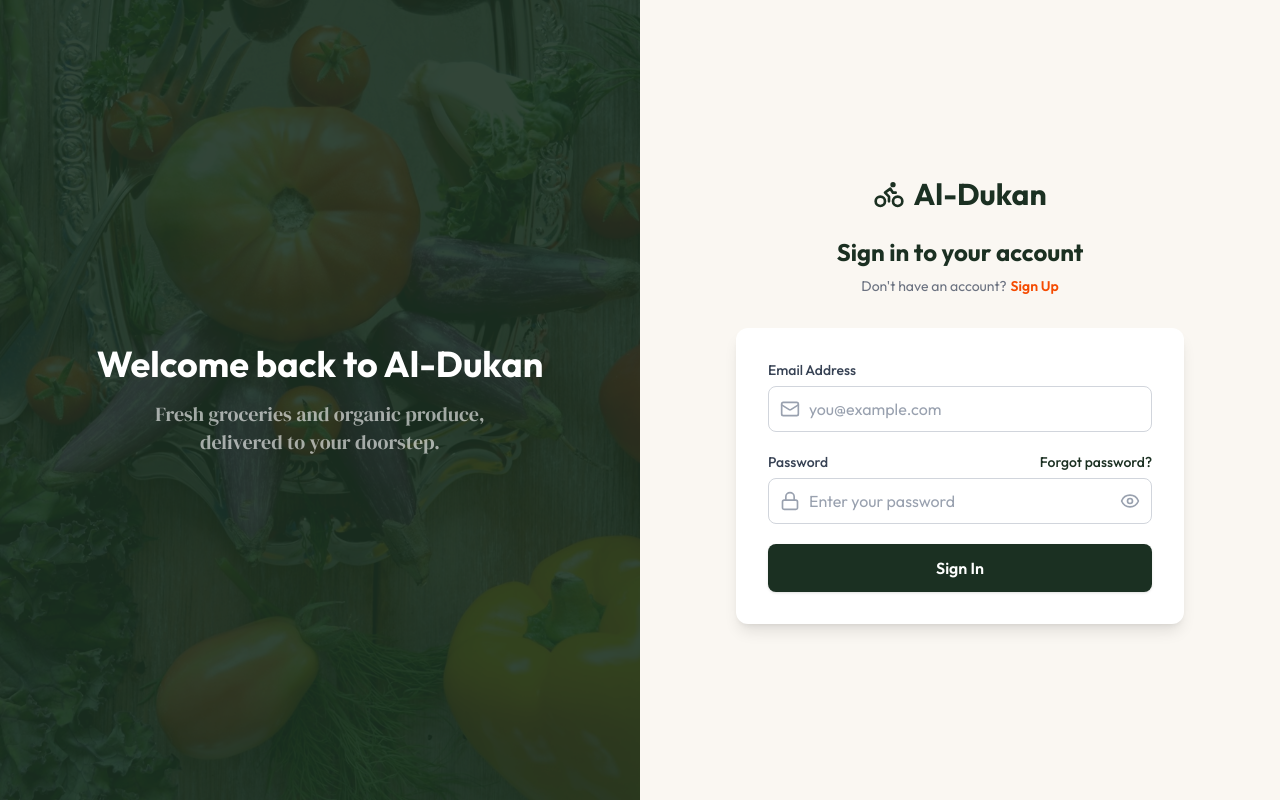
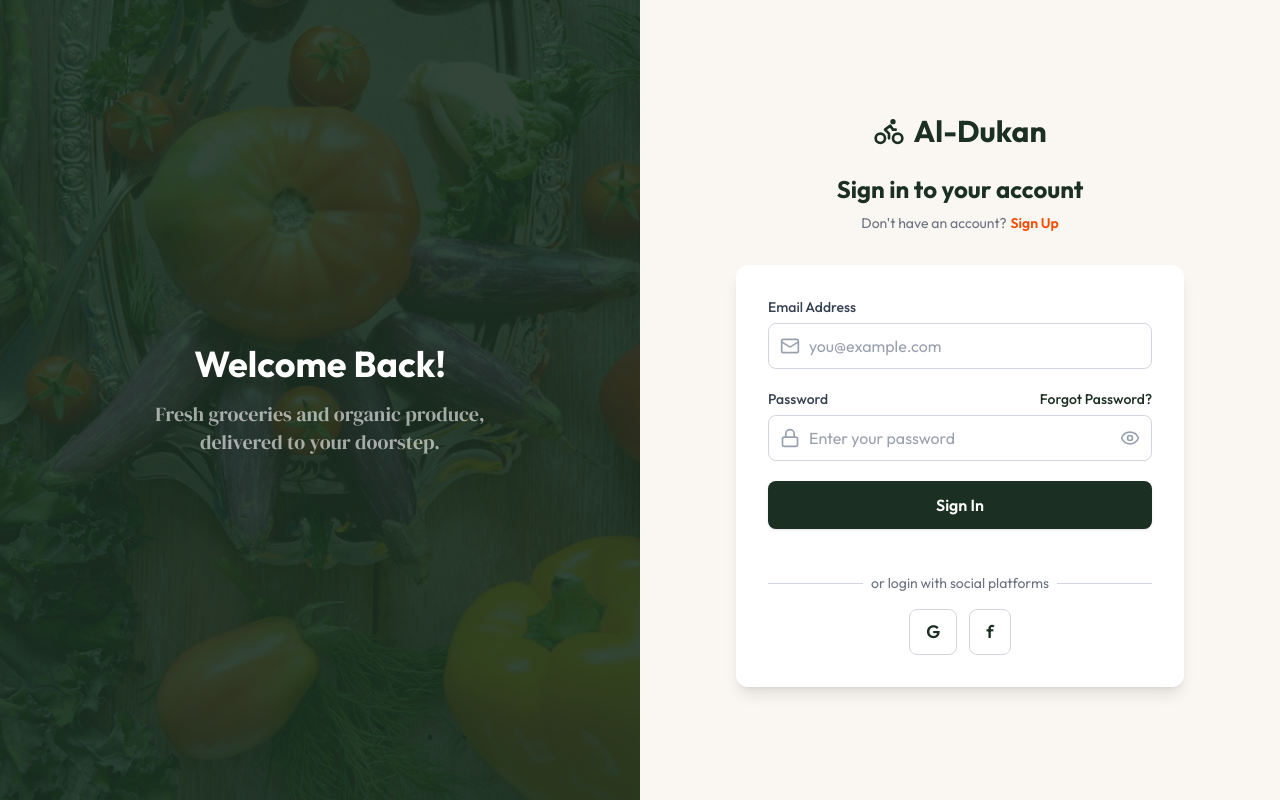
Before and after one commit to Saam22/Al-Dukan---Grocery-Delivery, a React (Vite) app in the folder client/: page /login in a window 1280 px wide. Built offline with nearby package versions, Linux system fonts and the light colour scheme.

Commit message:
IMPROVE LOGIN

```diff
--- a/client/src/pages/Login.jsx
+++ b/client/src/pages/Login.jsx
@@ -38,9 +38,42 @@ const Login = () => {
         }
     }
 
+    const toggleForm = () => {
+        setIsLogin(!isLogin)
+        setError("")
+    }
+
+    // Book flip animation variants
+    const flipVariants = {
+        front: {
+            rotateY: 0,
+            opacity: 1,
+            transition: {
+                duration: 0.6,
+                ease: "easeInOut"
+            }
+        },
+        back: {
+            rotateY: -180,
+            opacity: 0,
+            transition: {
+                duration: 0.6,
+                ease: "easeInOut"
+            }
+        },
+        exit: {
+            rotateY: 180,
+            opacity: 0,
+            transition: {
+                duration: 0.6,
+                ease: "easeInOut"
+            }
+        }
+    }
+
     return (
-        <div className="flex min-h-screen">
-            {/* Left side */}
+        <div className="flex min-h-screen overflow-hidden">
+            {/* Left side - Static Background */}
             <div className="hidden lg:flex lg:w-1/2 bg-app-green relative items-center justify-center">
                 <img
                     src={heroSectionData.hero_image}
@@ -48,47 +81,97 @@ const Login = () => {
                     className="absolute inset-0 object-cover h-full bg-center opacity-10"
                 />
                 <div className="relative text-center px-12">
-                    <h2 className="text-4xl font-bold text-white mb-4">
-                        {isLogin ? "Welcome back to Al-Dukan" : "Join Al-Dukan today"}
-                    </h2>
-                    <p className="text-white/60 font-serif text-xl max-w-sm mx-auto">
-                        Fresh groceries and organic produce, delivered to your doorstep.
-                    </p>
+                    <motion.h2
+                        key={isLogin ? "login-title" : "register-title"}
+                        initial={{ opacity: 0, y: 20 }}
+                        animate={{ opacity: 1, y: 0 }}
+                        exit={{ opacity: 0, y: -20 }}
+                        transition={{ duration: 0.4 }}
+                        className="text-4xl font-bold text-white mb-4"
+                    >
+                        {isLogin ? "Welcome Back!" : "Join Al-Dukan today"}
+                    </motion.h2>
+                    <motion.p
+                        key={isLogin ? "login-sub" : "register-sub"}
+                        initial={{ opacity: 0, y: 20 }}
+                        animate={{ opacity: 1, y: 0 }}
+                        exit={{ opacity: 0, y: -20 }}
+                        transition={{ duration: 0.4, delay: 0.1 }}
+                        className="text-white/60 font-serif text-xl max-w-sm mx-auto"
+                    >
+                        {isLogin
+                            ? "Fresh groceries and organic produce, delivered to your doorstep."
+                            : "Create your account and start shopping today!"}
+                    </motion.p>
                 </div>
             </div>
 
-            {/* Right side */}
-            <div className="flex-1 flex items-center justify-center px-4 py-12 bg-app-cream">
+            {/* Right side - Form Container */}
+            <div className="flex-1 flex items-center justify-center px-4 py-12 bg-app-cream relative">
                 <div className="w-full max-w-md">
-                    {/* Form header message */}
+                    {/* Logo and Header */}
                     <div className="text-center mb-8">
                         <Link to="/" className="inline-flex items-center gap-2 mb-6">
                             <BikeIcon className="size-8 text-app-green" />
                             <span className="text-3xl font-bold text-app-green">Al-Dukan</span>
                         </Link>
+
+                        <AnimatePresence mode="wait">
+                            <motion.div
+                                key={isLogin ? "login-header" : "register-header"}
+                                initial={{ opacity: 0, y: -10 }}
+                                animate={{ opacity: 1, y: 0 }}
+                                exit={{ opacity: 0, y: 10 }}
+                                transition={{ duration: 0.3 }}
+                            >
                                 <h1 className="text-2xl font-bold text-app-green mb-2">
                                     {isLogin ? "Sign in to your account" : "Create your account"}
                                 </h1>
                                 <p className="text-sm text-app-text-light">
                                     {isLogin ? "Don't have an account?" : "Already have an account?"}
                                     <button
-                                onClick={() => {
-                                    setIsLogin(!isLogin)
-                                    setError("")
-                                }}
+                                        onClick={toggleForm}
                                         className="text-orange-600 font-semibold ml-1 hover:text-orange-700 transition-colors"
                                     >
                                         {isLogin ? "Sign Up" : "Sign In"}
                                     </button>
                                 </p>
+                            </motion.div>
+                        </AnimatePresence>
                     </div>
 
-                    {/* Login/Reg Form */}
+                    {/* Form with Book Flip Animation */}
+                    <div className="relative perspective-1000">
+                        <AnimatePresence mode="wait">
                             <motion.form
+                                key={isLogin ? "login-form" : "register-form"}
                                 onSubmit={handleSubmit}
-                        initial={{ opacity: 0, y: 20 }}
-                        animate={{ opacity: 1, y: 0 }}
-                        transition={{ duration: 0.4, ease: "easeOut" }}
+                                initial={{
+                                    rotateY: isLogin ? -90 : 90,
+                                    opacity: 0,
+                                    scale: 0.95
+                                }}
+                                animate={{
+                                    rotateY: 0,
+                                    opacity: 1,
+                                    scale: 1
+                                }}
+                                exit={{
+                                    rotateY: isLogin ? 90 : -90,
+                                    opacity: 0,
+                                    scale: 0.95
+                                }}
+                                transition={{
+                                    duration: 0.6,
+                                    ease: "easeInOut",
+                                    type: "spring",
+                                    stiffness: 200,
+                                    damping: 25
+                                }}
+                                style={{
+                                    transformStyle: "preserve-3d",
+                                    backfaceVisibility: "hidden"
+                                }}
                                 className="bg-white shadow-lg rounded-xl px-8 py-8 space-y-5"
                             >
                                 {/* Error Message */}
@@ -108,7 +191,7 @@ const Login = () => {
                                     )}
                                 </AnimatePresence>
 
-                        {/* Name Field - Conditional */}
+                                {/* Name Field - Only for Registration */}
                                 <AnimatePresence mode="wait" initial={false}>
                                     {!isLogin && (
                                         <motion.div
@@ -125,7 +208,7 @@ const Login = () => {
                                                 marginBottom: 0
                                             }}
                                             transition={{
-                                        duration: 0.25,
+                                                duration: 0.4,
                                                 ease: "easeInOut"
                                             }}
                                             className="overflow-hidden"
@@ -156,7 +239,7 @@ const Login = () => {
                                     )}
                                 </AnimatePresence>
 
-                        {/* Email Field with Icon */}
+                                {/* Email Field */}
                                 <motion.div
                                     className="space-y-1.5"
                                     initial={{ opacity: 0, x: -10 }}
@@ -188,7 +271,7 @@ const Login = () => {
                                     </div>
                                 </motion.div>
 
-                        {/* Password Field with Icon */}
+                                {/* Password Field */}
                                 <motion.div
                                     className="space-y-1.5"
                                     initial={{ opacity: 0, x: -10 }}
@@ -209,7 +292,7 @@ const Login = () => {
                                                         transition-colors font-medium"
                                                 onClick={() => {/* Handle forgot password */}}
                                             >
-                                        Forgot password?
+                                                Forgot Password?
                                             </button>
                                         )}
                                     </div>
@@ -230,7 +313,6 @@ const Login = () => {
                                             autoComplete={isLogin ? "current-password" : "new-password"}
                                             minLength={6}
                                         />
-                                {/* Show/Hide Password Toggle */}
                                         <button
                                             type="button"
                                             onClick={() => setShowPassword(!showPassword)}
@@ -291,7 +373,31 @@ const Login = () => {
                                         )}
                                     </AnimatePresence>
                                 </motion.button>
+
+                                {/* Social Login Section */}
+                                <div className="mt-6">
+                                    <div className="relative">
+                                        <div className="absolute inset-0 flex items-center">
+                                            <div className="w-full border-t border-gray-300"></div>
+                                        </div>
+                                        <div className="relative flex justify-center text-sm">
+                                            <span className="px-2 bg-white text-gray-500">
+                                                {isLogin ? "or login with social platforms" : "or register with social platforms"}
+                                            </span>
+                                        </div>
+                                    </div>
+                                    <div className="mt-4 flex justify-center gap-3">
+                                        <button className="px-4 py-2 border border-gray-300 rounded-lg hover:bg-gray-50 transition-colors text-lg font-semibold">
+                                            G
+                                        </button>
+                                        <button className="px-4 py-2 border border-gray-300 rounded-lg hover:bg-gray-50 transition-colors text-lg font-semibold">
+                                            f
+                                        </button>
+                                    </div>
+                                </div>
                             </motion.form>
+                        </AnimatePresence>
+                    </div>
                 </div>
             </div>
         </div>
```
Also changed, not shown: client/src/components/Footer.jsx (+13 -4 lines). Lines whose indentation alone changed are shown as unchanged.
